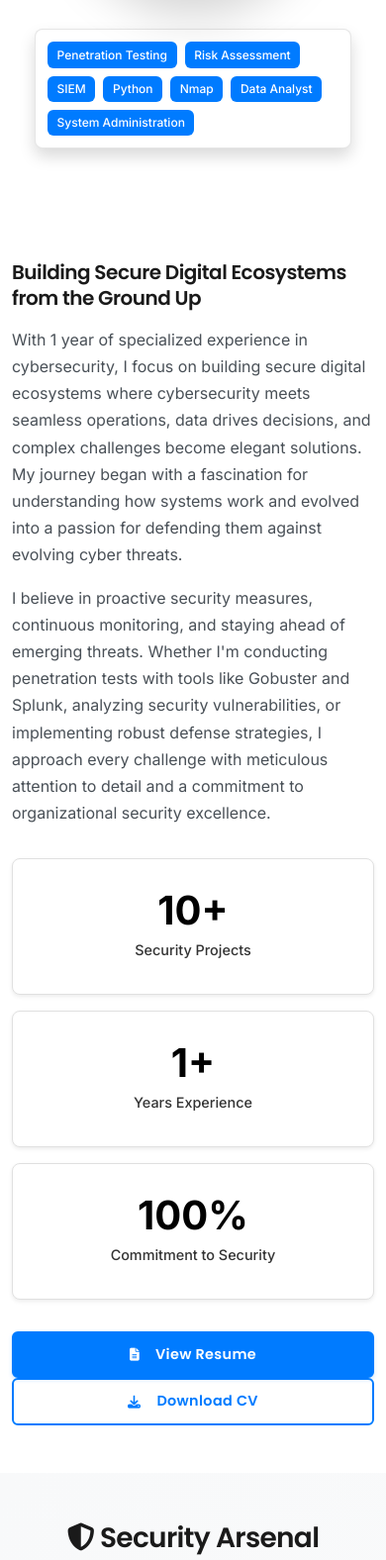
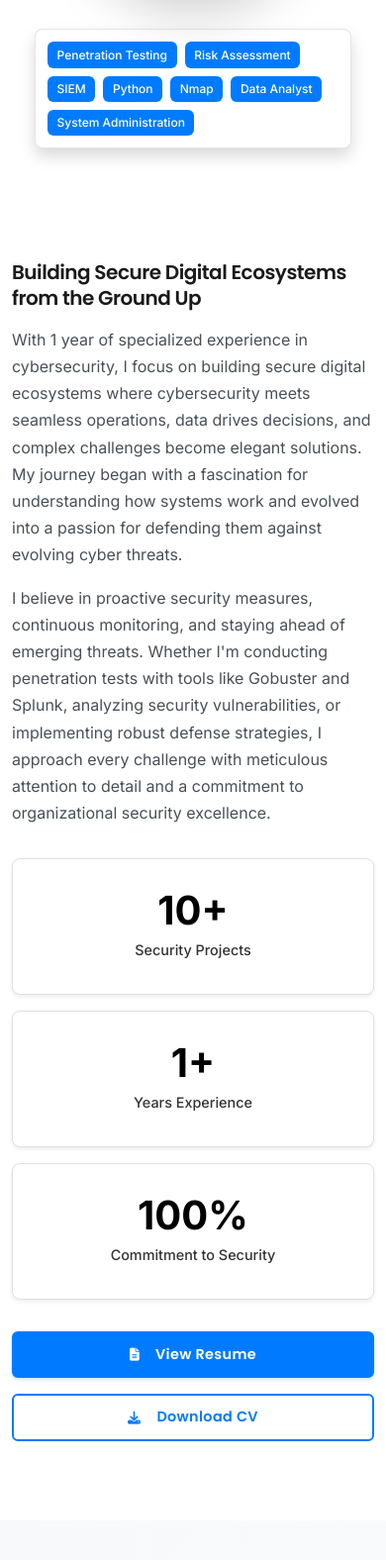
Before and after one commit to Christopher-Erick/Portfolio-website, a Django app: page / in a window 390 px wide. Shown: the part 1174-2750 px from the top of the page at 99% size. Run offline with Django 5.2, Linux system fonts and the light colour scheme; data that the repository does not hold is empty.

Commit message:
Fix CSS syntax error in 768px media query and add margin-bottom to 480px media query

```diff
--- a/static/css/style.css
+++ b/static/css/style.css
@@ -237,6 +237,7 @@ a:hover {
     .row {
         flex-direction: column;
         margin: 0;
+        margin-bottom: 1rem;
     }
 
     .col {
@@ -443,6 +444,7 @@ a:hover {
     letter-spacing: 0.025em;
     min-height: 44px;
     gap: 0.5rem;
+    margin-bottom: 1rem;
 }
 
 .btn:focus {
@@ -1394,6 +1396,11 @@ a:hover {
         gap: 1.5rem;
         text-align: center;
     }
+
+    /* Add margin-bottom for better spacing on small screens */
+    .row {
+        margin-bottom: 1rem;
+    }
 }
 
 /* Add responsive styles for mobile menu */
```
Also changed, not shown: static/css/style.min.css, 3 other files.
